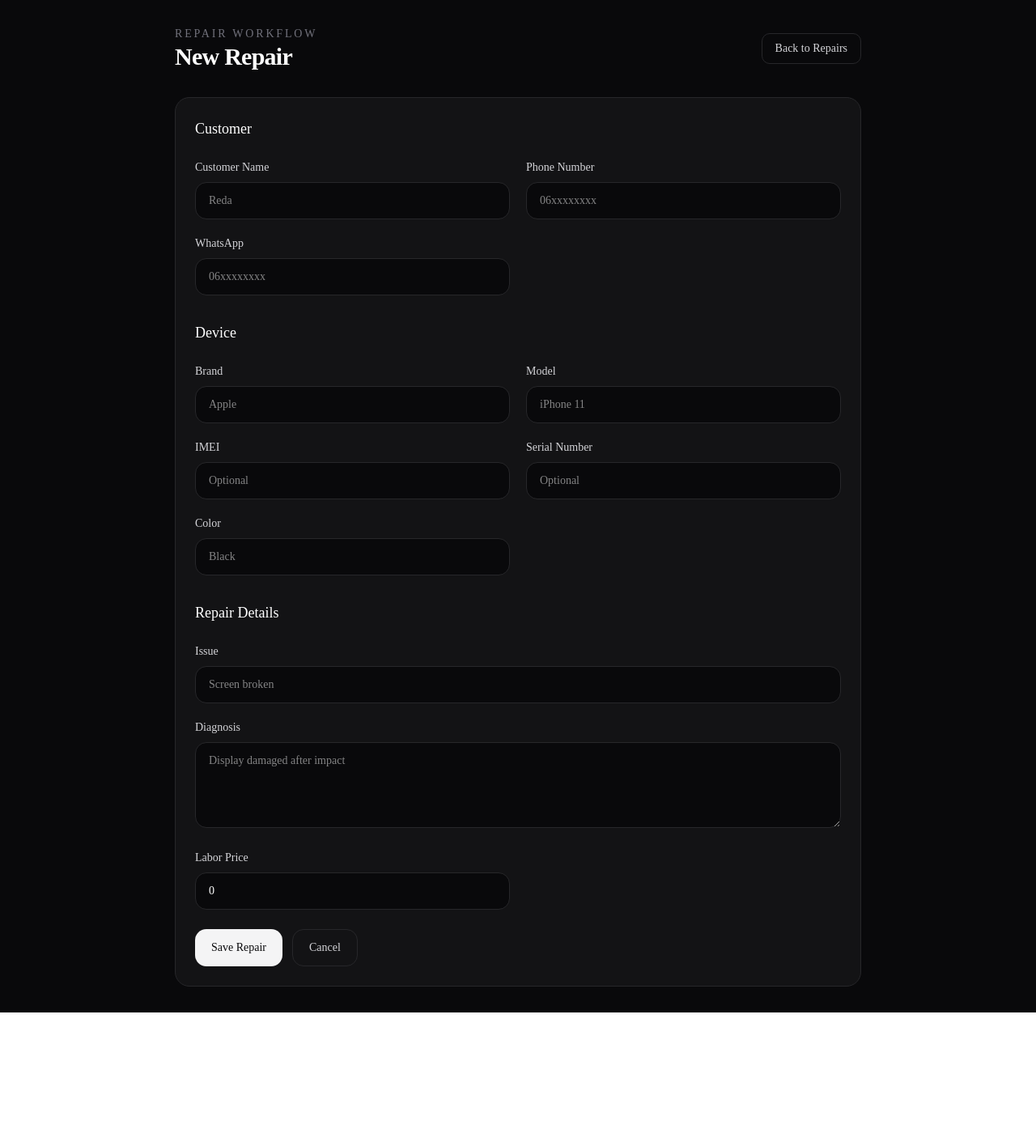
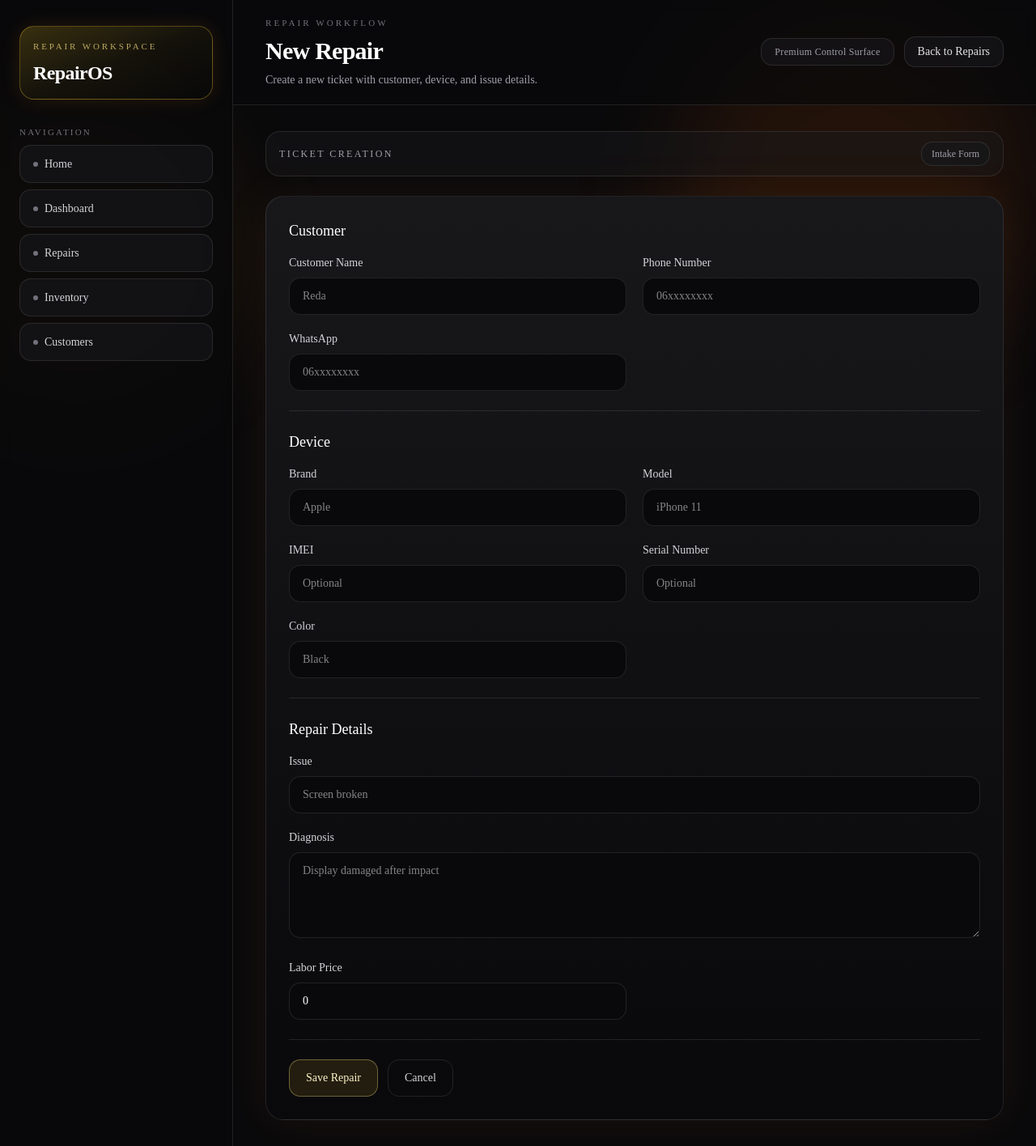
Before and after one commit to dafaayman12/repair-os, a Next.js app: page /repairs/new in a window 1280 px wide. Shown: the whole page at 81% size. Before the commit the page ends 1251 px from the top, so only its background shows below. Built offline with nearby package versions, Linux system fonts and the light colour scheme; no server answers.

Commit message:
Extend premium AppShell styling to forms and detail pages

```diff
--- a/app/repairs/[id]/page.tsx
+++ b/app/repairs/[id]/page.tsx
@@ -1,6 +1,7 @@
 import Link from "next/link";
 import { notFound } from "next/navigation";
 import { prisma } from "@/lib/prisma";
+import { AppShell } from "@/components/app-shell";
 import { addPartToRepair, updateRepairStatus } from "./actions";
 
 type PageProps = {
@@ -10,19 +11,19 @@ type PageProps = {
 function getStatusBadgeClass(status: string) {
   switch (status) {
     case "NEW":
-      return "border-zinc-700 bg-zinc-800 text-zinc-100";
+      return "border-zinc-500/40 bg-zinc-800/80 text-zinc-100";
     case "DIAGNOSING":
-      return "border-blue-900 bg-blue-950 text-blue-200";
+      return "border-blue-500/35 bg-blue-950/80 text-blue-200";
     case "WAITING_PART":
-      return "border-amber-900 bg-amber-950 text-amber-200";
+      return "border-amber-500/35 bg-amber-950/80 text-amber-200";
     case "IN_PROGRESS":
-      return "border-cyan-900 bg-cyan-950 text-cyan-200";
+      return "border-cyan-500/35 bg-cyan-950/80 text-cyan-200";
     case "READY":
-      return "border-emerald-900 bg-emerald-950 text-emerald-200";
+      return "border-emerald-500/35 bg-emerald-950/80 text-emerald-200";
     case "CLOSED":
-      return "border-purple-900 bg-purple-950 text-purple-200";
+      return "border-purple-500/35 bg-purple-950/80 text-purple-200";
     default:
-      return "border-zinc-700 bg-zinc-800 text-zinc-100";
+      return "border-zinc-500/40 bg-zinc-800/80 text-zinc-100";
   }
 }
 
@@ -57,32 +58,35 @@ export default async function RepairDetailsPage({ params }: PageProps) {
   });
 
   return (
-    <main className="min-h-screen bg-zinc-950 text-zinc-100">
-      <div className="mx-auto max-w-7xl px-6 py-8">
-        <div className="mb-8 flex items-center justify-between">
-          <div>
-            <p className="text-sm uppercase tracking-[0.2em] text-zinc-500">
-              Repair Workflow
-            </p>
-            <h1 className="text-3xl font-semibold tracking-tight text-white">
-              {repair.repairNumber}
-            </h1>
-          </div>
-
+    <AppShell
+      section="Repair Workflow"
+      title={repair.repairNumber}
+      description="Monitor ticket details, pricing, status, and parts usage from one view."
+      actions={
         <Link
           href="/repairs"
-            className="rounded-lg border border-zinc-800 px-4 py-2 text-sm text-zinc-300 hover:bg-zinc-900"
+          className="rounded-xl border border-white/10 bg-zinc-900/60 px-4 py-2 text-sm text-zinc-200 transition hover:border-amber-200/35 hover:bg-zinc-900"
         >
           Back to Repairs
         </Link>
+      }
+      toolbar={
+        <>
+          <p className="text-xs uppercase tracking-[0.2em] text-zinc-400">
+            Repair Ticket
+          </p>
+          <div className="rounded-xl border border-white/10 bg-zinc-900/70 px-3 py-1.5 text-xs text-zinc-400">
+            {repair.status}
           </div>
-
-        <div className="grid gap-6 lg:grid-cols-3">
-          <section className="rounded-2xl border border-zinc-800 bg-zinc-900/70 p-6 lg:col-span-2">
+        </>
+      }
+    >
+      <div className="grid gap-6 xl:grid-cols-3">
+        <section className="rounded-3xl border border-white/10 bg-gradient-to-b from-zinc-900 to-zinc-950 p-6 xl:col-span-2">
           <div className="mb-5 flex items-center justify-between">
             <h2 className="text-lg font-medium text-white">Repair Details</h2>
             <span
-                className={`rounded-full border px-3 py-1 text-xs font-medium ${getStatusBadgeClass(
+              className={`rounded-full border px-3 py-1 text-[11px] font-medium tracking-wide ${getStatusBadgeClass(
                 repair.status
               )}`}
             >
@@ -125,7 +129,7 @@ export default async function RepairDetailsPage({ params }: PageProps) {
           </div>
         </section>
 
-          <section className="rounded-2xl border border-zinc-800 bg-zinc-900/70 p-6">
+        <section className="rounded-3xl border border-white/10 bg-gradient-to-b from-zinc-900 to-zinc-950 p-6">
           <h2 className="text-lg font-medium text-white">Pricing</h2>
 
           <div className="mt-5 space-y-4">
@@ -139,17 +143,15 @@ export default async function RepairDetailsPage({ params }: PageProps) {
               <span className="text-white">{repair.partsCost}</span>
             </div>
 
-              <div className="border-t border-zinc-800 pt-4">
+            <div className="border-t border-white/10 pt-4">
               <div className="flex items-center justify-between">
                 <span className="font-medium text-white">Total</span>
-                  <span className="font-medium text-white">
-                    {repair.totalPrice}
-                  </span>
+                <span className="font-medium text-white">{repair.totalPrice}</span>
               </div>
             </div>
           </div>
 
-            <div className="mt-8 border-t border-zinc-800 pt-6">
+          <div className="mt-8 border-t border-white/10 pt-6">
             <h3 className="text-sm font-medium text-white">Change Status</h3>
 
             <form action={updateRepairStatus} className="mt-4 space-y-4">
@@ -158,7 +160,7 @@ export default async function RepairDetailsPage({ params }: PageProps) {
               <select
                 name="status"
                 defaultValue={repair.status}
-                  className="w-full rounded-xl border border-zinc-800 bg-zinc-950 px-4 py-3 text-sm text-white outline-none"
+                className="w-full rounded-xl border border-white/10 bg-zinc-950 px-4 py-3 text-sm text-white outline-none"
               >
                 <option value="NEW">NEW</option>
                 <option value="DIAGNOSING">DIAGNOSING</option>
@@ -170,7 +172,7 @@ export default async function RepairDetailsPage({ params }: PageProps) {
 
               <button
                 type="submit"
-                  className="w-full rounded-xl bg-zinc-100 px-5 py-3 text-sm font-medium text-zinc-950 hover:bg-white"
+                className="w-full rounded-xl border border-amber-200/35 bg-amber-300/10 px-5 py-3 text-sm font-medium text-amber-100 transition hover:bg-amber-300/20"
               >
                 Update Status
               </button>
@@ -179,8 +181,8 @@ export default async function RepairDetailsPage({ params }: PageProps) {
         </section>
       </div>
 
-        <div className="mt-6 grid gap-6 lg:grid-cols-3">
-          <section className="rounded-2xl border border-zinc-800 bg-zinc-900/70 p-6 lg:col-span-2">
+      <div className="mt-6 grid gap-6 xl:grid-cols-3">
+        <section className="rounded-3xl border border-white/10 bg-gradient-to-b from-zinc-900 to-zinc-950 p-6 xl:col-span-2">
           <div className="mb-4 flex items-center justify-between">
             <h2 className="text-lg font-medium text-white">Parts Used</h2>
           </div>
@@ -190,8 +192,8 @@ export default async function RepairDetailsPage({ params }: PageProps) {
           ) : (
             <div className="overflow-x-auto">
               <table className="w-full text-left text-sm">
-                  <thead className="text-zinc-400">
-                    <tr className="border-b border-zinc-800">
+                <thead className="text-xs uppercase tracking-[0.14em] text-zinc-500">
+                  <tr className="border-b border-white/10">
                     <th className="py-3 font-medium">Item</th>
                     <th className="py-3 font-medium">Qty</th>
                     <th className="py-3 font-medium">Unit Cost</th>
@@ -202,7 +204,7 @@ export default async function RepairDetailsPage({ params }: PageProps) {
                   {repair.partsUsed.map((part) => (
                     <tr
                       key={part.id}
-                        className="border-b border-zinc-800/70 text-zinc-200"
+                      className="border-b border-white/10 text-zinc-200 transition hover:bg-white/[0.02]"
                     >
                       <td className="py-3">{part.inventoryItem.name}</td>
                       <td className="py-3">{part.quantity}</td>
@@ -216,7 +218,7 @@ export default async function RepairDetailsPage({ params }: PageProps) {
           )}
         </section>
 
-          <section className="rounded-2xl border border-zinc-800 bg-zinc-900/70 p-6">
+        <section className="rounded-3xl border border-white/10 bg-gradient-to-b from-zinc-900 to-zinc-950 p-6">
           <h2 className="text-lg font-medium text-white">Add Part</h2>
 
           <form action={addPartToRepair} className="mt-5 space-y-4">
@@ -228,7 +230,7 @@ export default async function RepairDetailsPage({ params }: PageProps) {
                 name="inventoryItemId"
                 required
                 defaultValue=""
-                  className="w-full rounded-xl border border-zinc-800 bg-zinc-950 px-4 py-3 text-sm text-white outline-none"
+                className="w-full rounded-xl border border-white/10 bg-zinc-950 px-4 py-3 text-sm text-white outline-none"
               >
                 <option value="" disabled>
                   Select an item
@@ -242,29 +244,26 @@ export default async function RepairDetailsPage({ params }: PageProps) {
             </div>
 
             <div>
-                <label className="mb-2 block text-sm text-zinc-300">
-                  Quantity
-                </label>
+              <label className="mb-2 block text-sm text-zinc-300">Quantity</label>
               <input
                 name="quantity"
                 type="number"
                 min="1"
                 defaultValue="1"
                 required
-                  className="w-full rounded-xl border border-zinc-800 bg-zinc-950 px-4 py-3 text-sm text-white outline-none"
+                className="w-full rounded-xl border border-white/10 bg-zinc-950 px-4 py-3 text-sm text-white outline-none"
               />
             </div>
 
             <button
               type="submit"
-                className="w-full rounded-xl bg-zinc-100 px-5 py-3 text-sm font-medium text-zinc-950 hover:bg-white"
+              className="w-full rounded-xl border border-amber-200/35 bg-amber-300/10 px-5 py-3 text-sm font-medium text-amber-100 transition hover:bg-amber-300/20"
             >
               Add Part to Repair
             </button>
           </form>
         </section>
       </div>
-      </div>
-    </main>
+    </AppShell>
   );
 }
--- a/app/repairs/new/page.tsx
+++ b/app/repairs/new/page.tsx
@@ -1,37 +1,39 @@
 import Link from "next/link";
+import { AppShell } from "@/components/app-shell";
 import { createRepair } from "../actions";
 
 export default function NewRepairPage() {
   return (
-    <main className="min-h-screen bg-zinc-950 text-zinc-100">
-      <div className="mx-auto max-w-4xl px-6 py-8">
-        <div className="mb-8 flex items-center justify-between">
-          <div>
-            <p className="text-sm uppercase tracking-[0.2em] text-zinc-500">
-              Repair Workflow
-            </p>
-            <h1 className="text-3xl font-semibold tracking-tight text-white">
-              New Repair
-            </h1>
-          </div>
-
+    <AppShell
+      section="Repair Workflow"
+      title="New Repair"
+      description="Create a new ticket with customer, device, and issue details."
+      actions={
         <Link
           href="/repairs"
-            className="rounded-lg border border-zinc-800 px-4 py-2 text-sm text-zinc-300 hover:bg-zinc-900"
+          className="rounded-xl border border-white/10 bg-zinc-900/60 px-4 py-2 text-sm text-zinc-200 transition hover:border-amber-200/35 hover:bg-zinc-900"
         >
           Back to Repairs
         </Link>
+      }
+      toolbar={
+        <>
+          <p className="text-xs uppercase tracking-[0.2em] text-zinc-400">
+            Ticket Creation
+          </p>
+          <div className="rounded-xl border border-white/10 bg-zinc-900/70 px-3 py-1.5 text-xs text-zinc-400">
+            Intake Form
           </div>
-
+        </>
+      }
+    >
       <form
         action={createRepair}
-          className="rounded-2xl border border-zinc-800 bg-zinc-900/70 p-6"
+        className="space-y-6 rounded-3xl border border-white/10 bg-gradient-to-b from-zinc-900 to-zinc-950 p-7 shadow-[0_0_60px_rgba(251,146,60,0.08)]"
       >
-          <div className="mb-6">
+        <section>
           <h2 className="text-lg font-medium text-white">Customer</h2>
-          </div>
-
-          <div className="grid gap-5 md:grid-cols-2">
+          <div className="mt-4 grid gap-5 md:grid-cols-2">
             <div>
               <label className="mb-2 block text-sm text-zinc-300">
                 Customer Name
@@ -39,7 +41,7 @@ export default function NewRepairPage() {
               <input
                 name="customerName"
                 required
-                className="w-full rounded-xl border border-zinc-800 bg-zinc-950 px-4 py-3 text-sm text-white outline-none"
+                className="w-full rounded-xl border border-white/10 bg-zinc-950 px-4 py-3 text-sm text-white outline-none"
                 placeholder="Reda"
               />
             </div>
@@ -50,7 +52,7 @@ export default function NewRepairPage() {
               </label>
               <input
                 name="customerPhone"
-                className="w-full rounded-xl border border-zinc-800 bg-zinc-950 px-4 py-3 text-sm text-white outline-none"
+                className="w-full rounded-xl border border-white/10 bg-zinc-950 px-4 py-3 text-sm text-white outline-none"
                 placeholder="06xxxxxxxx"
               />
             </div>
@@ -61,23 +63,22 @@ export default function NewRepairPage() {
               </label>
               <input
                 name="customerWhatsapp"
-                className="w-full rounded-xl border border-zinc-800 bg-zinc-950 px-4 py-3 text-sm text-white outline-none"
+                className="w-full rounded-xl border border-white/10 bg-zinc-950 px-4 py-3 text-sm text-white outline-none"
                 placeholder="06xxxxxxxx"
               />
             </div>
           </div>
+        </section>
 
-          <div className="mb-6 mt-8">
+        <section className="border-t border-white/10 pt-6">
           <h2 className="text-lg font-medium text-white">Device</h2>
-          </div>
-
-          <div className="grid gap-5 md:grid-cols-2">
+          <div className="mt-4 grid gap-5 md:grid-cols-2">
             <div>
               <label className="mb-2 block text-sm text-zinc-300">Brand</label>
               <input
                 name="brand"
                 required
-                className="w-full rounded-xl border border-zinc-800 bg-zinc-950 px-4 py-3 text-sm text-white outline-none"
+                className="w-full rounded-xl border border-white/10 bg-zinc-950 px-4 py-3 text-sm text-white outline-none"
                 placeholder="Apple"
               />
             </div>
@@ -87,7 +88,7 @@ export default function NewRepairPage() {
               <input
                 name="model"
                 required
-                className="w-full rounded-xl border border-zinc-800 bg-zinc-950 px-4 py-3 text-sm text-white outline-none"
+                className="w-full rounded-xl border border-white/10 bg-zinc-950 px-4 py-3 text-sm text-white outline-none"
                 placeholder="iPhone 11"
               />
             </div>
@@ -96,7 +97,7 @@ export default function NewRepairPage() {
               <label className="mb-2 block text-sm text-zinc-300">IMEI</label>
               <input
                 name="imei"
-                className="w-full rounded-xl border border-zinc-800 bg-zinc-950 px-4 py-3 text-sm text-white outline-none"
+                className="w-full rounded-xl border border-white/10 bg-zinc-950 px-4 py-3 text-sm text-white outline-none"
                 placeholder="Optional"
               />
             </div>
@@ -107,7 +108,7 @@ export default function NewRepairPage() {
               </label>
               <input
                 name="serialNumber"
-                className="w-full rounded-xl border border-zinc-800 bg-zinc-950 px-4 py-3 text-sm text-white outline-none"
+                className="w-full rounded-xl border border-white/10 bg-zinc-950 px-4 py-3 text-sm text-white outline-none"
                 placeholder="Optional"
               />
             </div>
@@ -116,35 +117,32 @@ export default function NewRepairPage() {
               <label className="mb-2 block text-sm text-zinc-300">Color</label>
               <input
                 name="color"
-                className="w-full rounded-xl border border-zinc-800 bg-zinc-950 px-4 py-3 text-sm text-white outline-none"
+                className="w-full rounded-xl border border-white/10 bg-zinc-950 px-4 py-3 text-sm text-white outline-none"
                 placeholder="Black"
               />
             </div>
           </div>
+        </section>
 
-          <div className="mb-6 mt-8">
+        <section className="border-t border-white/10 pt-6">
           <h2 className="text-lg font-medium text-white">Repair Details</h2>
-          </div>
-
-          <div className="grid gap-5 md:grid-cols-2">
+          <div className="mt-4 grid gap-5 md:grid-cols-2">
             <div className="md:col-span-2">
               <label className="mb-2 block text-sm text-zinc-300">Issue</label>
               <input
                 name="issue"
                 required
-                className="w-full rounded-xl border border-zinc-800 bg-zinc-950 px-4 py-3 text-sm text-white outline-none"
+                className="w-full rounded-xl border border-white/10 bg-zinc-950 px-4 py-3 text-sm text-white outline-none"
                 placeholder="Screen broken"
               />
             </div>
 
             <div className="md:col-span-2">
-              <label className="mb-2 block text-sm text-zinc-300">
-                Diagnosis
-              </label>
+              <label className="mb-2 block text-sm text-zinc-300">Diagnosis</label>
               <textarea
                 name="diagnosis"
                 rows={4}
-                className="w-full rounded-xl border border-zinc-800 bg-zinc-950 px-4 py-3 text-sm text-white outline-none"
+                className="w-full rounded-xl border border-white/10 bg-zinc-950 px-4 py-3 text-sm text-white outline-none"
                 placeholder="Display damaged after impact"
               />
             </div>
@@ -159,28 +157,28 @@ export default function NewRepairPage() {
                 min="0"
                 step="0.01"
                 defaultValue="0"
-                className="w-full rounded-xl border border-zinc-800 bg-zinc-950 px-4 py-3 text-sm text-white outline-none"
+                className="w-full rounded-xl border border-white/10 bg-zinc-950 px-4 py-3 text-sm text-white outline-none"
               />
             </div>
           </div>
+        </section>
 
-          <div className="mt-6 flex gap-3">
+        <div className="flex gap-3 border-t border-white/10 pt-6">
           <button
             type="submit"
-              className="rounded-xl bg-zinc-100 px-5 py-3 text-sm font-medium text-zinc-950 hover:bg-white"
+            className="rounded-xl border border-amber-200/35 bg-amber-300/10 px-5 py-3 text-sm font-medium text-amber-100 transition hover:bg-amber-300/20"
           >
             Save Repair
           </button>
 
           <Link
             href="/repairs"
-              className="rounded-xl border border-zinc-800 px-5 py-3 text-sm text-zinc-300 hover:bg-zinc-900"
+            className="rounded-xl border border-white/10 px-5 py-3 text-sm text-zinc-300 transition hover:border-zinc-500 hover:bg-zinc-900"
           >
             Cancel
           </Link>
         </div>
       </form>
-      </div>
-    </main>
+    </AppShell>
   );
 }
```
Also changed, not shown: app/customers/[id]/page.tsx (+33 -30 lines), app/inventory/new/page.tsx (+38 -33 lines). Lines whose indentation alone changed are shown as unchanged.
